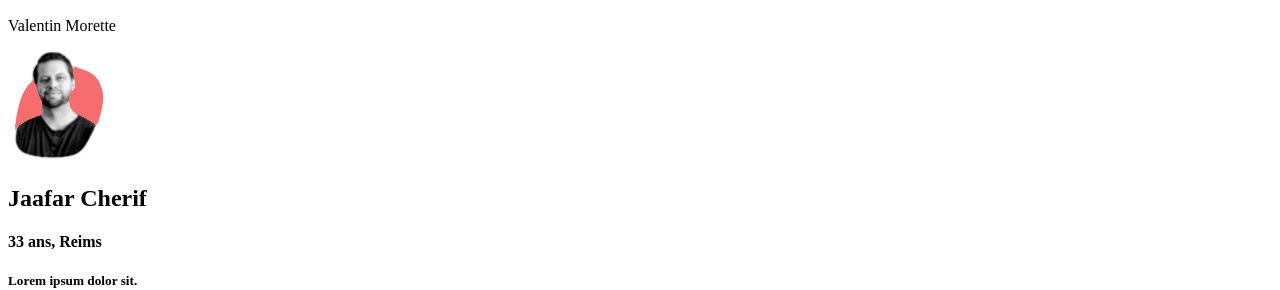
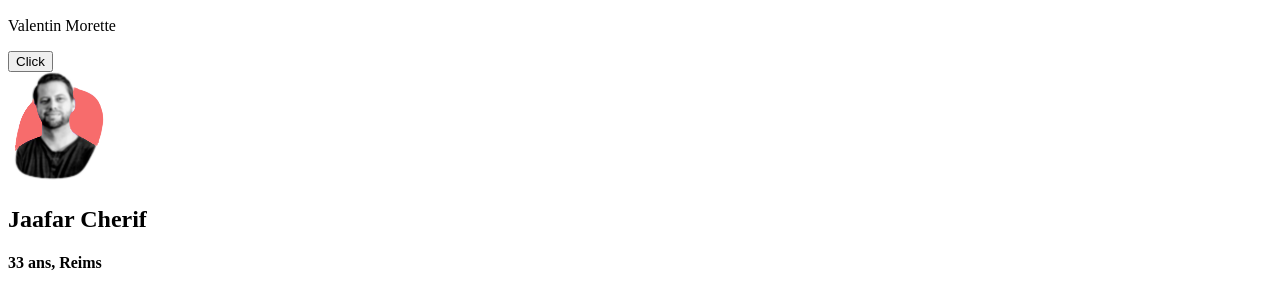
Before and after one commit to Valentin-Morette/trombinoscope, a plain HTML site: page index.html in a window 1280 px wide. Shown: the part 2521-2811 px from the top of the page. Drawn offline with Linux system fonts and the light colour scheme.

Commit message:
I put a button

```diff
--- a/index.html
+++ b/index.html
@@ -74,6 +74,10 @@
         </div>
         <p>Valentin Morette</p>
     </div>
+    <button class="random"
+            type="button">
+        Click
+    </button>
    </section>
      <section>
         <div class="presentation-1">
```
